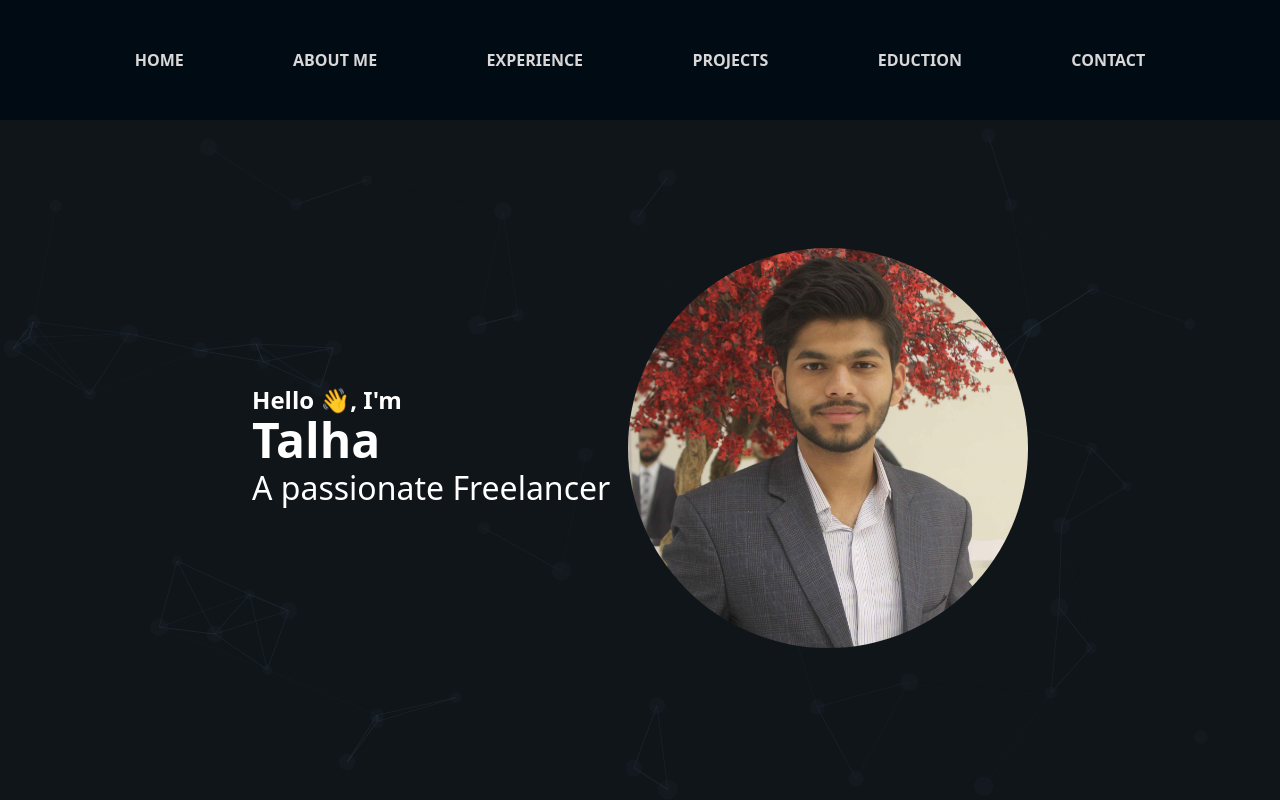
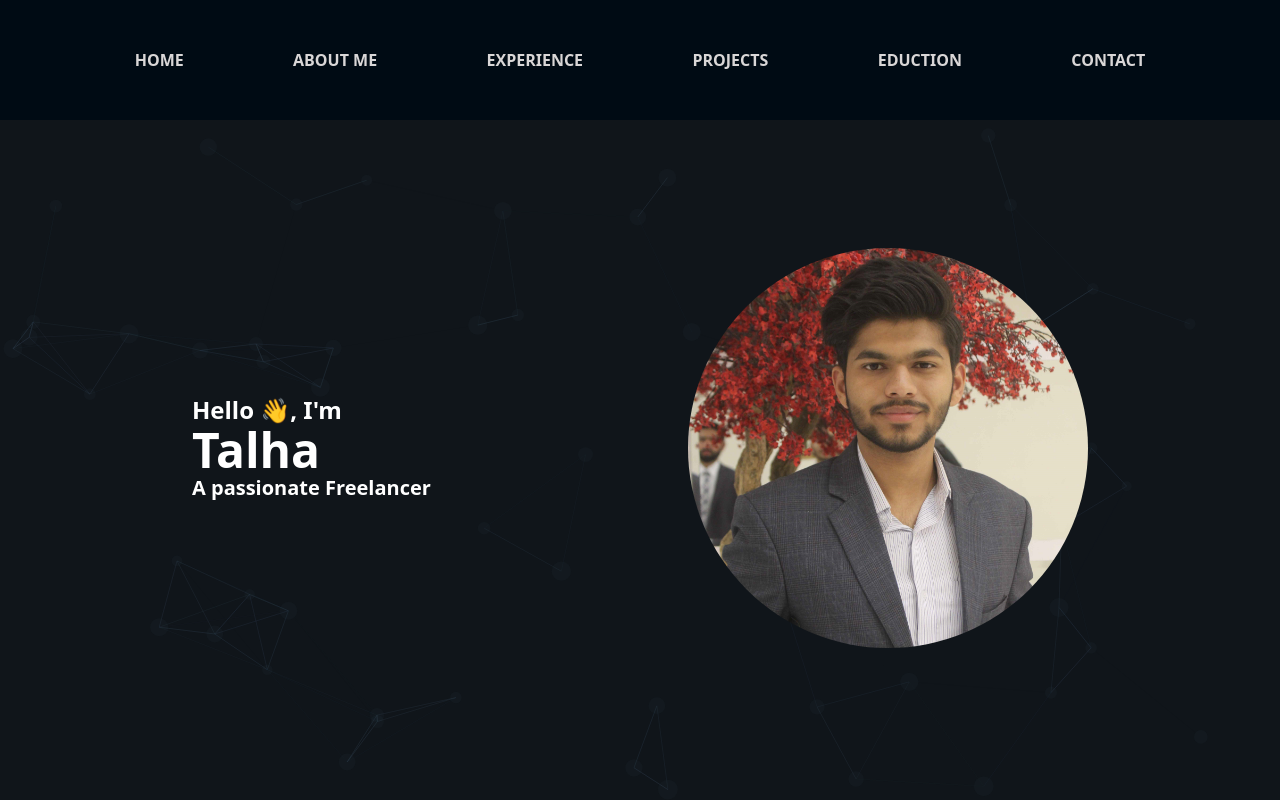
Before and after one commit to talhaiftikhar12549/talhaiftikhar, a React (Vite) app: page / in a window 1280 px wide. Shown: the top 800 px of the page. Built offline with nearby package versions, Linux system fonts and the light colour scheme.

Commit message:
navbar work on hover and click

```diff
--- a/src/App.jsx
+++ b/src/App.jsx
@@ -9,23 +9,20 @@ function App() {
   return (
     <>
 
-
-
-
       <section className='h-[100vh] w-100'>
 
+        <div className='top-0 left-0 right-0 bottom-0 max-w-100 max-h-[85vh] absolute'>
 
-        <div className='top-0 left-0 right-0 bottom-0  max-w-100 max-h-[85vh] absolute '>
-
-
-          <NavBar />
+          <NavBar/>
 
           <ParticlesComponent id="particles" />
 
+        </div>
 
-        </div>
         <div>
+
           <HeroSection />
+
         </div>
 
       </section>
--- a/src/components/HeroSection.jsx
+++ b/src/components/HeroSection.jsx
@@ -4,12 +4,11 @@ export default function HeroSection() {
     return (
         <>
             <section className="text-[#ffffff] absolute inset-0 flex items-center justify-center">
-                <div className="flex items-center pt-24">
-                    <div>
+                <div className="flex items-center pt-24 w-[70%] justify-between">
+                    <div className="">
                         <p className="text-2xl font-bold">Hello 👋, I'm</p>
                         <p className="text-5xl font-bold">Talha</p>
-                        {/* <p className="text-2xl font-bold">A passionate Software Engineer</p> */}
-                        <div className="">
+                        <div className="font-bold text-xl">
                             <TypingTextAnimation />
                         </div>
                     </div>
--- a/src/components/NavBar.jsx
+++ b/src/components/NavBar.jsx
@@ -1,8 +1,8 @@
 export default function NavBar() {
     return (
         <>
-            <div className="h-[15vh] flex bg-[#000b14] text-[#d9d7d7] justify-around items-center px-20 ">
-                <p className="font-bold cursor-pointer hover:text-[#ffffff]">HOME</p>
+            <div className="h-[15vh] flex bg-[#000b14] text-[#d9d7d7] justify-around items-center px-20 z-10 relative">
+                <p onClick={()=>{console.log("button clicked")}} className="font-bold cursor-pointer hover:text-[#ffffff]">HOME</p>
                 <p className="font-bold cursor-pointer hover:text-[#ffffff]">ABOUT ME</p>
                 <p className="font-bold cursor-pointer hover:text-[#ffffff]">EXPERIENCE</p>
                 <p className="font-bold cursor-pointer hover:text-[#ffffff]">PROJECTS</p>
--- a/src/components/TypingTextAnimation.jsx
+++ b/src/components/TypingTextAnimation.jsx
@@ -12,12 +12,12 @@ export default function TypingTextAnimation()
           2000,
           'A passionate Mern Stack Engineer',
           2000,
-          'A passionate SEO Content Writter',
+          'A passionate SEO Content Writer',
           2000
         ]}
         wrapper="span"
         speed={50}
-        style={{ fontSize: '2em', display: 'inline-block' }}
+        style={{ display: 'inline-block' }}
         repeat={Infinity}
       />
     )
```
